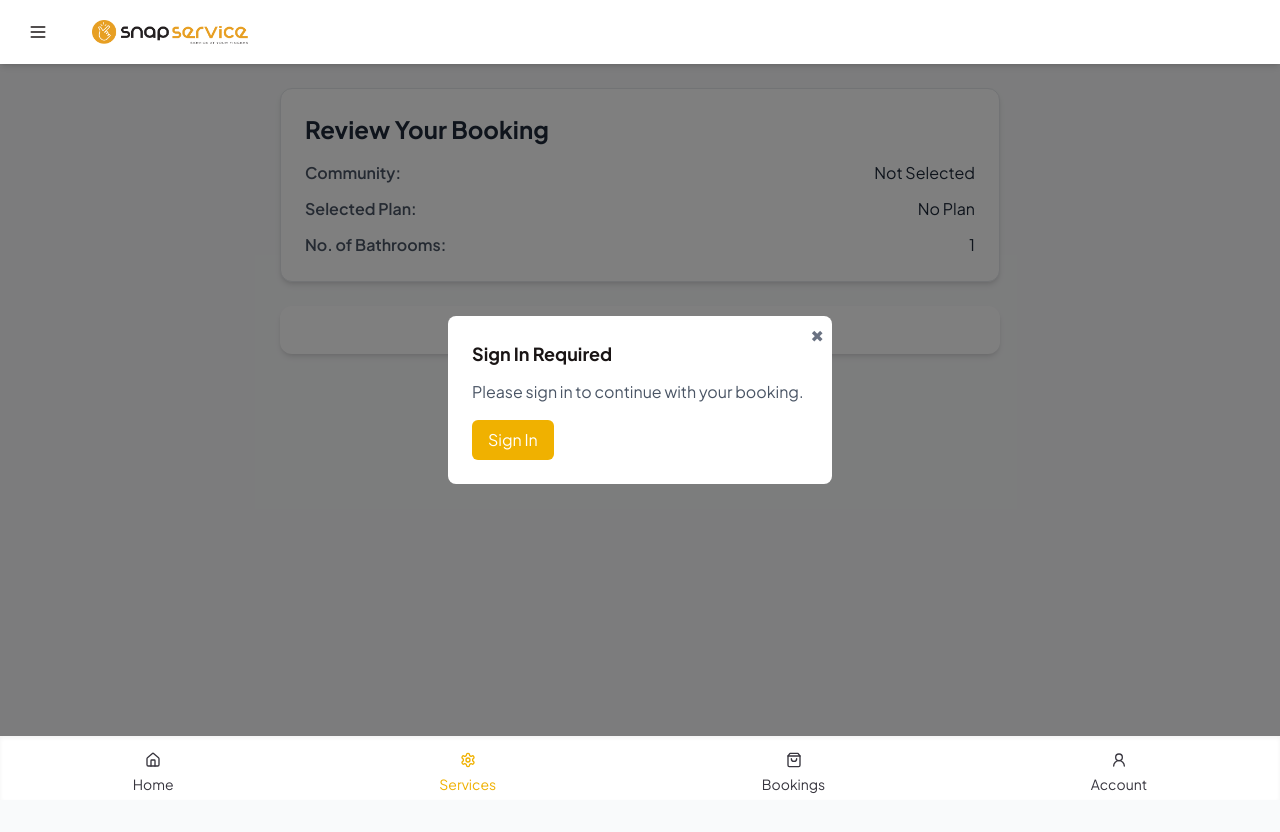
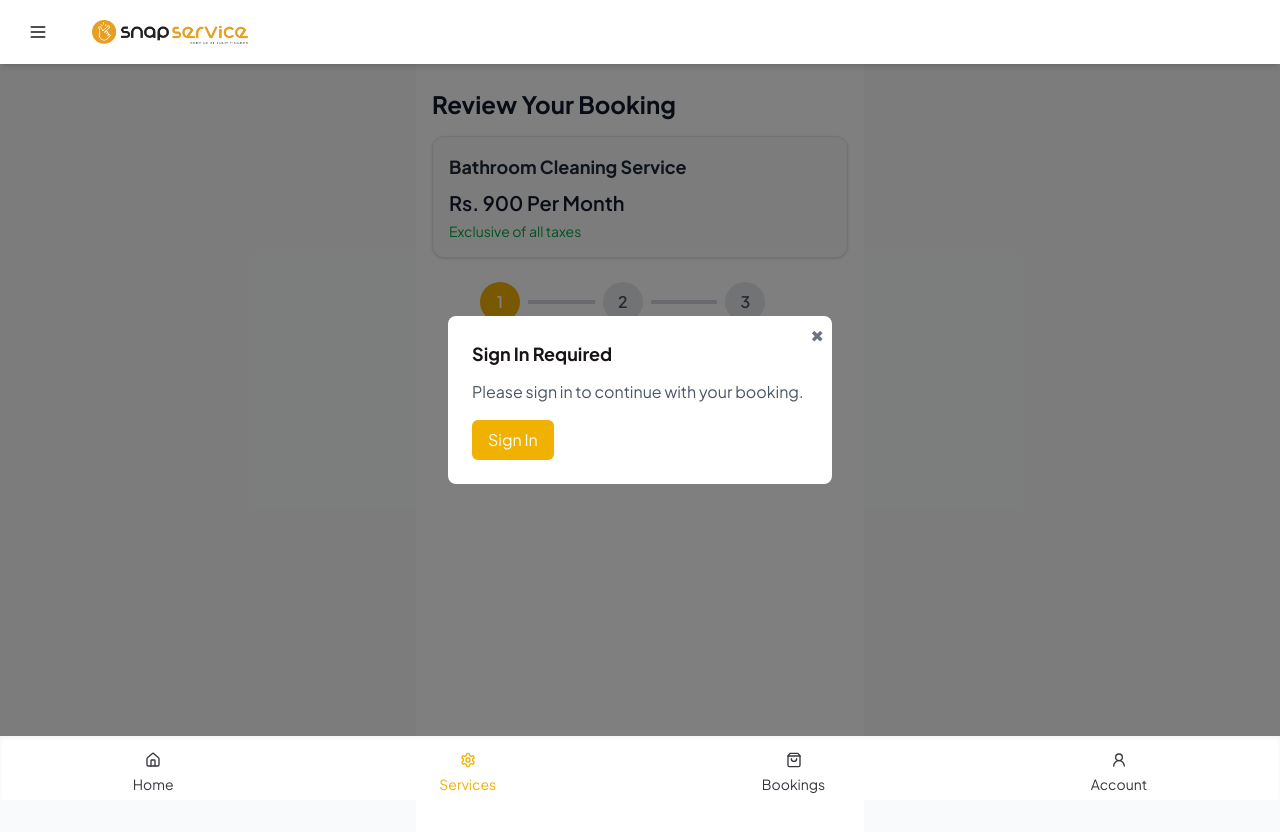
Before and after one commit to resomax-tech/SnapService, a Next.js app: page /customer/services/1/booking in a window 1280 px wide. Shown: the top 832 px of the page. Built offline with nearby package versions, Linux system fonts and the light colour scheme; no server answers.

Commit message:
plancard updated

```diff
--- a/src/app/admin/communities/page.jsx
+++ b/src/app/admin/communities/page.jsx
@@ -150,7 +150,7 @@ export default function CommunitiesPage() {
 
       {/* Community Modal */}
       {showModal && (
-        <div className="fixed inset-0 flex items-center justify-center bg-black bg-opacity-50 z-50">
+        <div className="fixed inset-0 flex items-center justify-center  bg-black/50 z-50">
           <div className="bg-white rounded-xl p-6 w-11/12 max-w-4xl shadow-lg">
             <div className="flex justify-between items-center mb-4">
               <h2 className="text-lg font-semibold">
--- a/src/app/customer/services/[id]/booking/page.jsx
+++ b/src/app/customer/services/[id]/booking/page.jsx
@@ -1,51 +1,46 @@
 "use client";
 
 import { useSearchParams } from "next/navigation";
+import { useState } from "react";
+
 import BookingForm from "@/components/BookingForm";
+import StepIndicator from "@/components/bookingfolder/StepIndicator";
 
 export default function BookingPage() {
   const searchParams = useSearchParams();
   const community = searchParams.get("community") || "Not Selected";
-  const plan = searchParams.get("plan") || "No Plan";
+  const plan = searchParams.get("plan") || "bathroom-cleaning";
   const bathrooms = searchParams.get("bathrooms") || "1";
 
-  // Plan Name Formatting
-  const formattedPlan =
-    plan.includes("classic") ? "Classic Cleaning" :
-    plan.includes("deep") ? "Deep Cleaning" :
-    plan;
+  const [step, setStep] = useState(1); // Step state lifted here
+
+  // Map plan IDs to display names
+  const planName =
+    plan.includes("bathroom") ? "Bathroom Cleaning Service" :
+    plan.includes("classic") ? "Classic Cleaning Service" :
+    plan.includes("deep") ? "Deep Cleaning Service" :
+    "Cleaning Service";
+
+  const price = "Rs. 900 Per Month"; // temporary until backend
+  const taxInfo = "Exclusive of all taxes";
 
   return (
-    <main className="max-w-3xl mx-auto p-6 min-h-screen bg-gray-50">
-      {/* Cart Section */}
-      <div className="bg-white p-6 rounded-xl shadow-md mb-6 border border-gray-200">
-        <h1 className="text-2xl font-bold text-gray-800 mb-4">
-          Review Your Booking
-        </h1>
+    <main className="max-w-md mx-auto px-4 py-6 min-h-screen bg-white">
+      {/* Heading */}
+      <h1 className="text-2xl font-bold text-gray-900 mb-4">Review Your Booking</h1>
 
-        {/* Cart Details */}
-        <div className="space-y-3">
-          <div className="flex justify-between">
-            <span className="font-semibold text-gray-600">Community:</span>
-            <span className="text-gray-800">{community}</span>
-          </div>
-
-          <div className="flex justify-between">
-            <span className="font-semibold text-gray-600">Selected Plan:</span>
-            <span className="text-gray-800">{formattedPlan}</span>
-          </div>
-
-          <div className="flex justify-between">
-            <span className="font-semibold text-gray-600">No. of Bathrooms:</span>
-            <span className="text-gray-800">{bathrooms}</span>
-          </div>
-        </div>
+      {/* Cart Summary */}
+      <div className="bg-gray-50 p-4 rounded-xl shadow border border-gray-200  mb-6">
+        <h2 className="text-lg font-bold text-gray-800 mb-2">{planName}</h2>
+        <p className="text-xl font-semibold text-gray-900">{price}</p>
+        <p className="text-sm text-green-600 mt-1">{taxInfo}</p>
       </div>
 
+      {/* Step Indicator */}
+      <StepIndicator step={step} className="mb-6 ml-30" />
+
       {/* Booking Form */}
-      <div className="bg-white p-6 rounded-xl shadow-md">
-        <BookingForm />
-      </div>
+      <BookingForm step={step} setStep={setStep} />
     </main>
   );
 }
--- a/src/app/customer/services/[id]/community/page.jsx
+++ b/src/app/customer/services/[id]/community/page.jsx
@@ -2,6 +2,7 @@
 
 import { useState, useEffect } from "react";
 import { useParams } from "next/navigation";
+
 import PlanCard from "@/components/PlanCard";
 import axios from "axios";
 
@@ -20,7 +21,6 @@ export default function CommunityPage() {
 
         setCommunities(response.data.communities)
       } catch (error) {
-        console.log("Error fetching communities:", error.message);
       }
     };
     fetchCommunities();
@@ -118,7 +118,7 @@ export default function CommunityPage() {
           <h2 className="text-xl font-semibold mb-4">
             Available Plans in {selectedCommunity.name}
           </h2>
-          <div className="grid md:grid-cols-4 gap-6">
+          <div className="grid md:grid-cols-3  gap-2">
             {Object.entries(plans).map(([planName]) => {
               const baseDetails = PLAN_DETAILS[planName];
               if (!baseDetails) return null;
--- a/src/components/BookingForm.jsx
+++ b/src/components/BookingForm.jsx
@@ -1,8 +1,6 @@
 "use client";
 
 import { useState, useEffect } from "react";
-
-import StepIndicator from "@/components/bookingfolder/StepIndicator";
 import Step1 from "@/components/bookingfolder/Step1";
 import Step2 from "@/components/bookingfolder/Step2";
 import Step3 from "@/components/bookingfolder/Step3";
@@ -12,11 +10,9 @@ import { useAuth } from "@/lib/authContext";
 import { useBooking } from "@/lib/bookingContext";
 import { useParams } from "next/navigation";
 
-
-export default function BookingForm() {
-  const { isLoggedIn, user, setUser, loading } = useAuth()
+export default function BookingForm({ step, setStep }) {
+  const { isLoggedIn, loading } = useAuth();
   const [showModal, setShowModal] = useState(false);
-  const [step, setStep] = useState(1);
   const { id } = useParams();
   const { bookingData, updateBooking } = useBooking();
 
@@ -30,10 +26,7 @@ export default function BookingForm() {
     community: bookingData.community?.name || ""
   });
 
-  // console.log(bookingData);
-
-
-
+  // Pre-fill user data if available
   useEffect(() => {
     if (bookingData.user) {
       setFormData((prev) => ({
@@ -41,14 +34,12 @@ export default function BookingForm() {
         name: bookingData.user.name || "",
         mobile: bookingData.user.mobile || "",
         email: bookingData.user.email || ""
-
-      }))
+      }));
     }
   }, [bookingData.user]);
 
-
-  const nextStep = () => setStep((s) => s + 1);
-  const prevStep = () => setStep((s) => s - 1);
+  const nextStep = () => setStep(step + 1);
+  const prevStep = () => setStep(step - 1);
 
   const handleSubmit = () => {
     console.log("Form Confirmed:", formData);
@@ -63,7 +54,7 @@ export default function BookingForm() {
         email: formData.email,
         mobile: formData.mobile,
       },
-    })
+    });
     // alert("Booking Confirmed!");
   };
 
@@ -71,18 +62,19 @@ export default function BookingForm() {
     console.log("BookingData updated:", bookingData);
   }, [bookingData]);
 
-  if (loading) return <Loader />
+  if (loading) return <Loader />;
 
   if (!loading && !isLoggedIn) {
-    return <SignInModal redirectTo={`/customer/services/${id}/booking`} onClose={() => setShowModal(false)} />
+    return (
+      <SignInModal
+        redirectTo={`/customer/services/${id}/booking`}
+        onClose={() => setShowModal(false)}
+      />
+    );
   }
-
-
 
   return (
     <div>
-      <StepIndicator step={step} />
-
       {step === 1 && (
         <Step1 formData={formData} setFormData={setFormData} nextStep={nextStep} />
       )}
--- a/src/components/bookingfolder/Step1.jsx
+++ b/src/components/bookingfolder/Step1.jsx
@@ -32,7 +32,7 @@ export default function Step1({ formData, setFormData, nextStep }) {
 
   return (
     <div>
-      <div className="bg-white p-4 rounded-lg shadow">
+      <div className="bg-gray-50 p-4 rounded-lg shadow">
         <h3 className="font-semibold mb-2">Booking Date</h3>
         <input
           type="date"
--- a/src/components/bookingfolder/Step2.jsx
+++ b/src/components/bookingfolder/Step2.jsx
@@ -35,7 +35,7 @@ export default function Step2({ formData, setFormData, nextStep, prevStep }) {
 
   return (
     <div>
-      <div className="bg-white p-6 rounded-lg shadow space-y-4">
+      <div className="bg-gray-50 p-6 rounded-lg shadow space-y-4">
         <h3 className="font-semibold text-lg mb-2">Booking Information</h3>
 
         {/* Name */}
--- a/src/components/bookingfolder/Step3.jsx
+++ b/src/components/bookingfolder/Step3.jsx
@@ -2,31 +2,34 @@
 import { useBooking } from "@/lib/bookingContext";
 
 export default function Step3({ formData, prevStep, handleSubmit }) {
-  const { bookingData, updateBooking } = useBooking();
+  const { bookingData } = useBooking();
+
   return (
     <div className="max-w-lg mx-auto">
-      <div className="bg-white p-6 rounded-lg shadow mb-4">
+      <div className="bg-gray-50 p-6 rounded-lg shadow mb-4">
         <h3 className="text-xl font-semibold mb-4 text-center">Confirm Booking</h3>
 
-        <p><b>Name:</b> {formData.name}</p>
-        <p><b>Phone:</b> {formData.mobile}</p>
-        <p><b>Email:</b> {formData.email}</p>
-        <p><b>Community:</b> {formData.community}</p>
-        <p><b>Plan:</b> {`${bookingData.plan.type} - ${bookingData.plan.weeks}`}</p>
-        <p><b>Bathrooms:</b> {bookingData.bathrooms}</p>
-        <p><b>Total Price:</b> ₹{bookingData.plan.price}</p>
+        <p><b>Name:</b> {formData.name || "-"}</p>
+        <p><b>Phone:</b> {formData.mobile || "-"}</p>
+        <p><b>Email:</b> {formData.email || "-"}</p>
+        <p><b>Community:</b> {formData.community || "-"}</p>
+        <p>
+          <b>Plan:</b> {bookingData.plan?.type ? `${bookingData.plan.type} - ${bookingData.plan.weeks || "-"}` : "-"}
+        </p>
+        <p><b>Bathrooms:</b> {bookingData.bathrooms || "-"}</p>
+        <p><b>Total Price:</b> ₹{bookingData.plan?.price || "0"}</p>
       </div>
 
       <div className="flex justify-between">
         <button
           onClick={prevStep}
-          className="border px-4 py-2 rounded"
+          className="border px-4 py-2 rounded hover:bg-gray-100"
         >
           Previous
         </button>
         <button
           onClick={handleSubmit}
-          className="border px-4 py-2 rounded"
+          className="bg-yellow-500 text-white px-4 py-2 rounded hover:bg-yellow-600"
         >
           Confirm Booking
         </button>
--- a/src/components/bookingfolder/StepIndicator.jsx
+++ b/src/components/bookingfolder/StepIndicator.jsx
@@ -1,6 +1,6 @@
 export default function StepIndicator({ step }) {
   return (
-    <div className="flex justify-between items-center mb-6">
+    <div className="flex justify-between items-center mb-6 ml-12">
       {[1, 2, 3].map((num) => (
         <div key={num} className="flex items-center w-full">
           <div
```
Also changed, not shown: src/app/admin/customers/page.jsx (+13 -11 lines), src/app/admin/workers/page.jsx (+68 -49 lines), src/components/PlanCard.jsx (+8 -1 lines).
